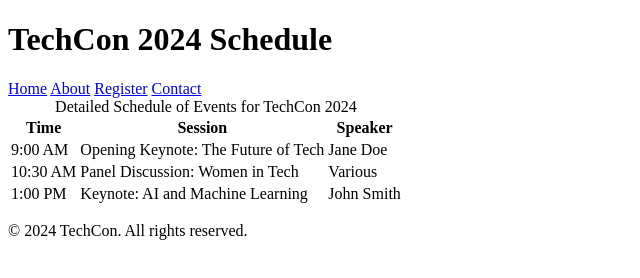
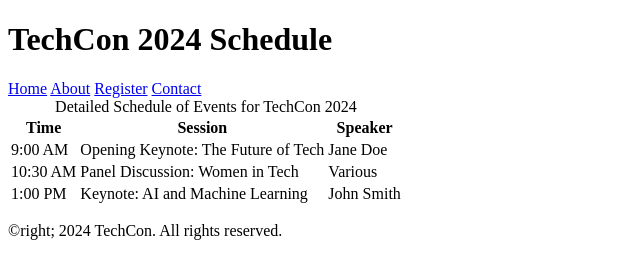
Before and after one commit to Makgomo-77/TechCon_HTML, a plain HTML site: page techcon_website/schedule.html in a window 1280 px wide. Shown: the full height of the page, 0-640 px from the left. Drawn offline with Linux system fonts and the light colour scheme.

Commit message:
Update schedule.html

```diff
--- a/techcon_website/schedule.html
+++ b/techcon_website/schedule.html
@@ -46,7 +46,7 @@
         </table>
     </main>
     <footer>
-        <p>&copy; 2024 TechCon. All rights reserved.</p>
+        <p>&copyright; 2024 TechCon. All rights reserved.</p>
     </footer>
 </body>
 </html>
```
